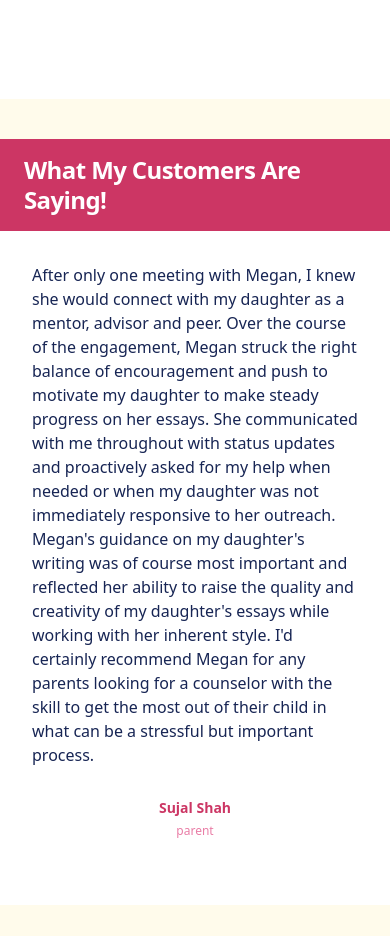
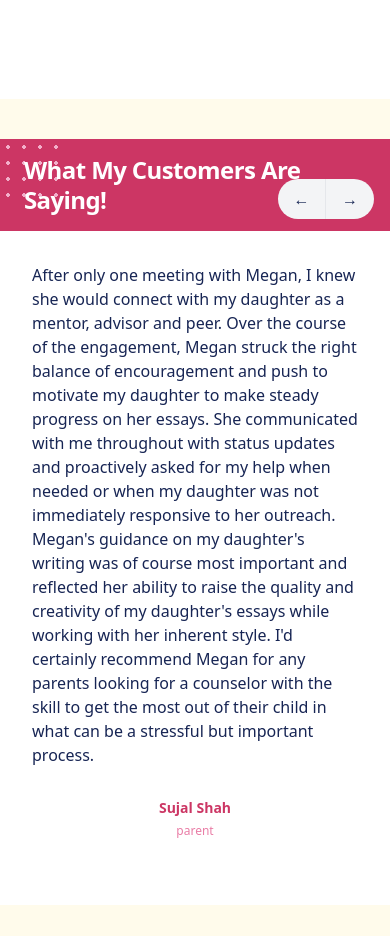
Before and after one commit to tendermoonflower/mpcc, a Next.js app: page / in a window 390 px wide. Shown: the part 6380-7316 px from the top of the page. Built offline with nearby package versions, Linux system fonts and the light colour scheme.

Commit message:
mobile testimonial.tsx
hidden sm: block to flex to see if that will make the tesimonial clicker show up

```diff
--- a/pages/index.tsx
+++ b/pages/index.tsx
@@ -380,13 +380,13 @@ const TestimonialComponent = () => {
     >
       <div className="py-10 xl:py-24 container mx-auto flex flex-col xl:flex-row shadow-sm overflow-hidden ">
         <div className="relative w-full py-2 xl:py-24 bg-rose-600 xl:w-1/2 flex flex-col item-center justify-center xl:min-h-[640px]">
-          <div className="absolute top-0 left-0 z-10 grid-indigo w-16 h-16 xl:w-40 xl:h-40 xl:ml-20 xl:mt-24 hidden sm:block"></div>
+          <div className="absolute top-0 left-0 z-10 grid-indigo w-16 h-16 xl:w-40 xl:h-40 xl:ml-20 xl:mt-24 flex"></div>
           <div className="relative text-2xl xl:text-5xl py-2 px-6 xl:py-6 xl:px-1 xl:w-64 xl:mx-auto text-white font-semibold leading-tight tracking-tight mb-0 z-20">
             <span className="xl:block sm:ml-12 xl:ml-0">
               What My Customers Are Saying!
             </span>
           </div>
-          <div className="absolute right-0 bottom-0 mr-4 xl:mb-4 mb-3 z-30 hidden sm:block">
+          <div className="absolute right-0 bottom-0 mr-4 xl:mb-4 mb-3 z-30 flex">
             <button
               className="rounded-l-full border-r bg-gray-100 text-blue-950 focus:outline-none hover:text-rose-500 font-bold w-12 h-10"
               onClick={handlePrevClick}
```
